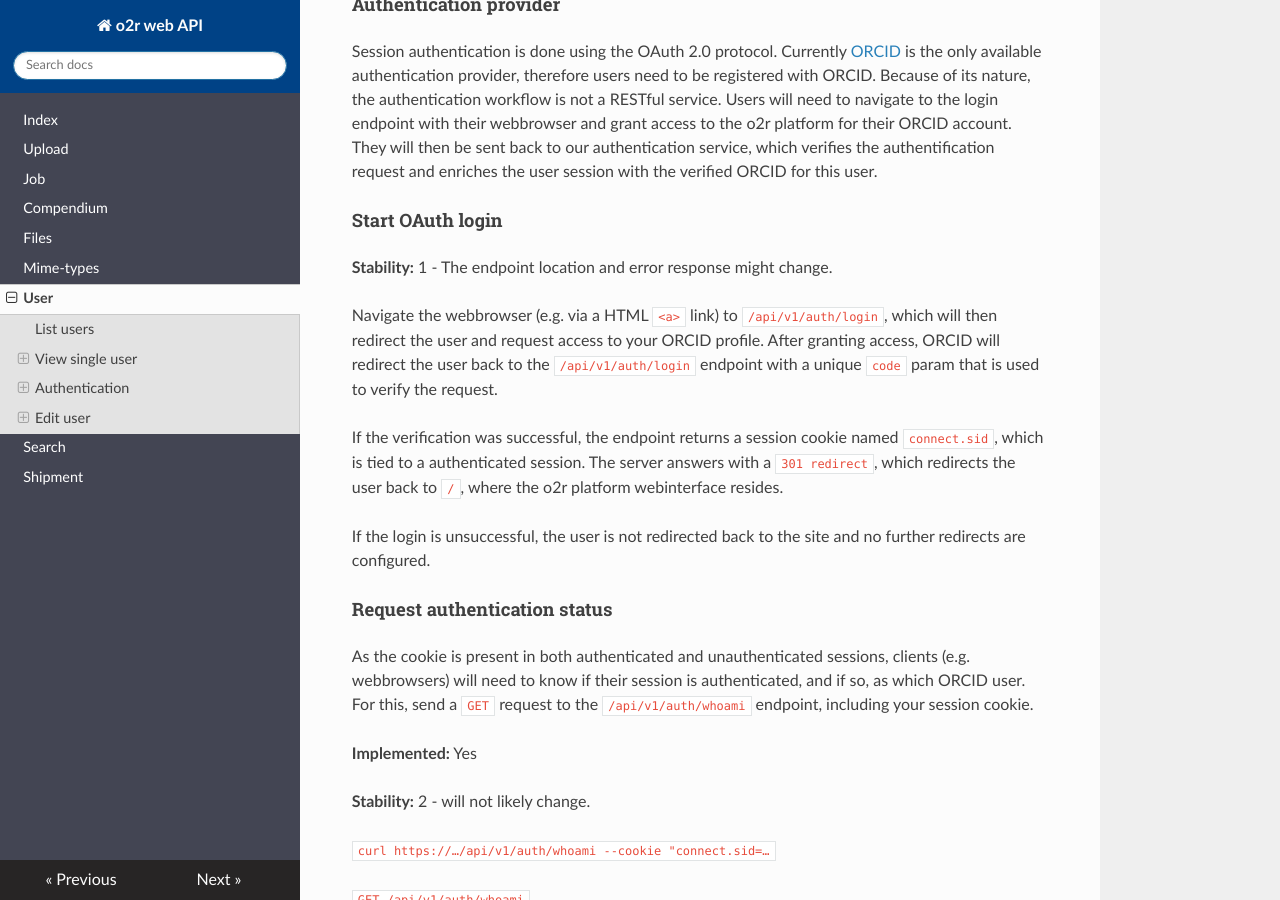
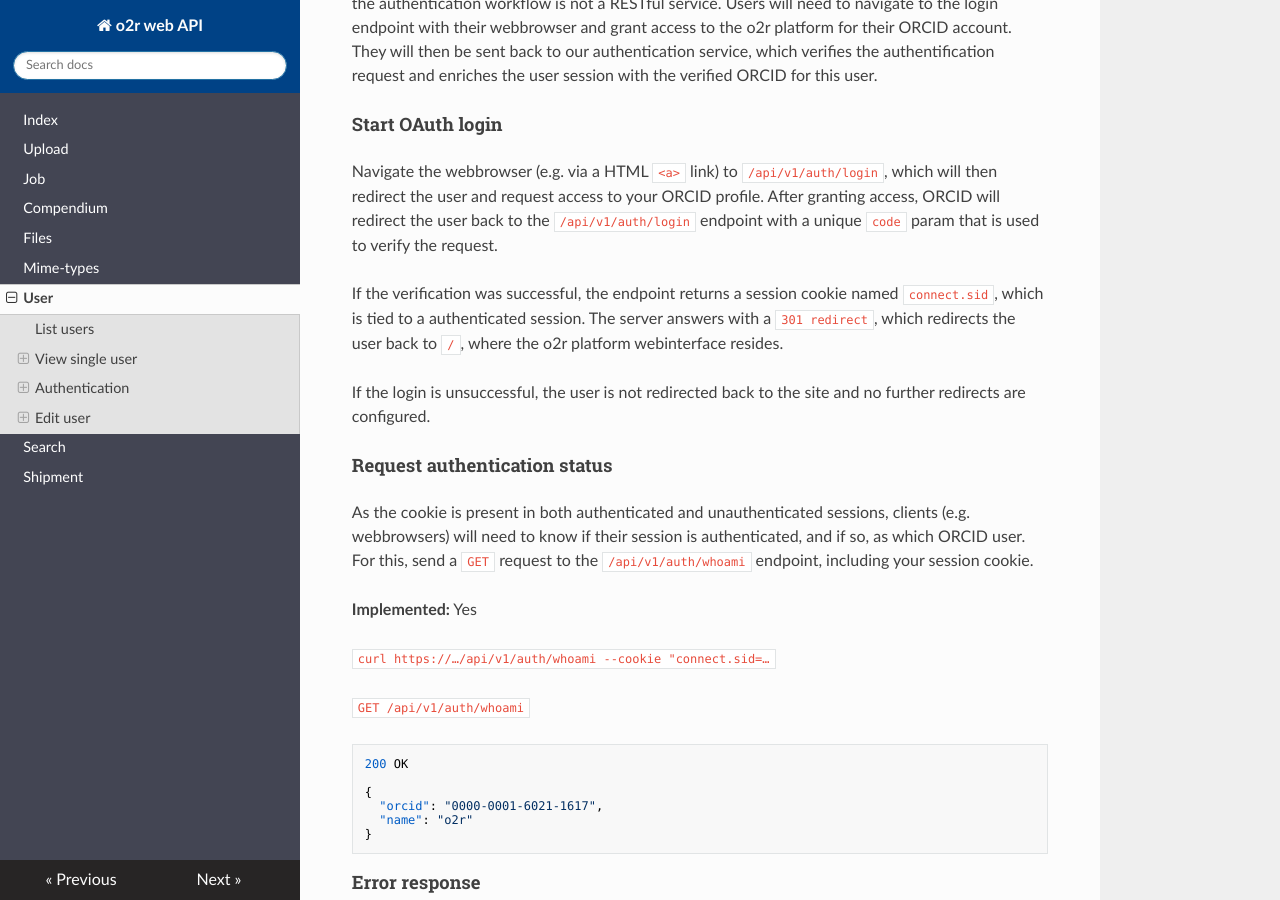
Before and after one commit to o2r-project/api, an MkDocs documentation site: the page built from docs/user.md, in a window 1280 px wide and 900 px high, scrolled down 2021 px. Built offline with MkDocs 1.6.1, drawn with Linux system fonts in a browser that asks for light colours; nearby versions of some CDN libraries; old or Windows-style settings are respelled for this version of MkDocs; some of the changed text lies outside the part shown.

Commit message:
remove stability statements, add global one

````diff
--- a/docs/user.md
+++ b/docs/user.md
@@ -1,8 +1,6 @@
 # User
 
 ## List users
-
-__Stability:__ 1 - unlikely to change
 
 Return a list of user ids. [Pagination (including defaults) as described for compendia](compendium.md) is available for users.
 
@@ -22,8 +20,6 @@ Return a list of user ids. [Pagination (including defaults) as described for com
 ```
 
 ## View single user
-
-__Stability:__ 0 - subject to changes
 
 Show the details of a user.
 
@@ -90,8 +86,6 @@ Session authentication is done using the OAuth 2.0 protocol. Currently [ORCID](h
 
 #### Start OAuth login
 
-**Stability:** 1 - The endpoint location and error response might change.
-
 Navigate the webbrowser (e.g. via a HTML `<a>` link) to `/api/v1/auth/login`, which will then redirect the user and request access to your ORCID profile. After granting access, ORCID will redirect the user back to the `/api/v1/auth/login` endpoint with a unique `code` param that is used to verify the request.
 
 If the verification was successful, the endpoint returns a session cookie named `connect.sid`, which is tied to a authenticated session. The server answers with a `301 redirect`, which redirects the user back to `/`, where the o2r platform webinterface resides.
@@ -103,8 +97,6 @@ If the login is unsuccessful, the user is not redirected back to the site and no
 As the cookie is present in both authenticated and unauthenticated sessions, clients (e.g. webbrowsers) will need to know if their session is authenticated, and if so, as which ORCID user. For this, send a `GET` request to the `/api/v1/auth/whoami` endpoint, including your session cookie.
 
 **Implemented:** Yes
-
-**Stability:** 2 - will not likely change.
 
 `curl https://…/api/v1/auth/whoami --cookie "connect.sid=…`
 
````
Also changed, not shown: docs/compendium.md (+0 -8 lines), docs/index.md (+1 -1 lines), docs/job.md (+0 -6 lines), docs/shipment.md (+1 -6 lines), docs/upload.md (+0 -2 lines).
